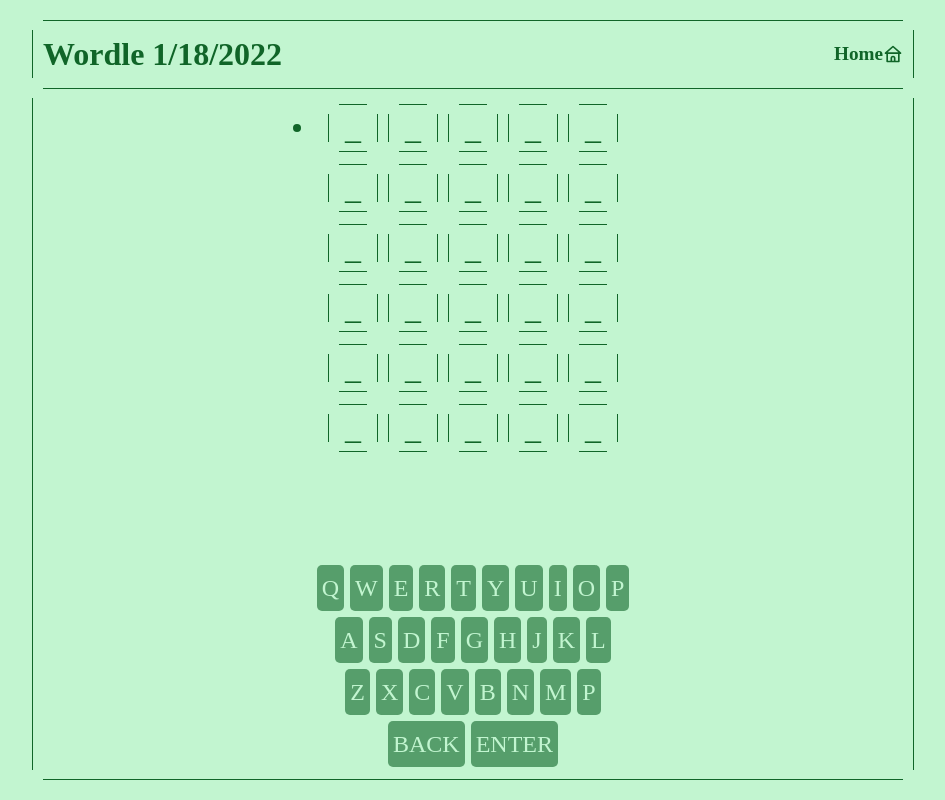
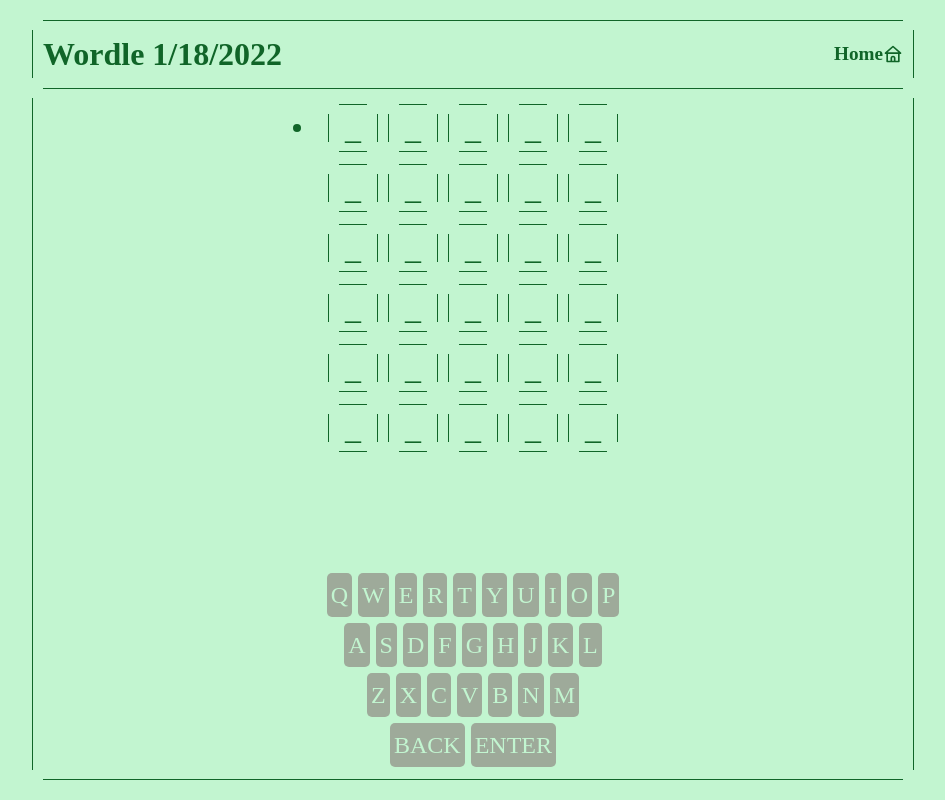
Before and after one commit to EthanGrebmeier/copypasta, a Next.js app: page /wordle in a window 1280 px wide. Shown: the whole page, without its empty margins (167-1112 px from the left). Built offline with nearby package versions, Linux system fonts and the light colour scheme; a web font is replaced by a local one.

Commit message:
Added keyboard letter tracking

```diff
--- a/src/components/wordle/Keyboard.tsx
+++ b/src/components/wordle/Keyboard.tsx
@@ -3,6 +3,9 @@
 import KeyboardLetter from "./KeyboardLetter"
 
 const Keyboard = ({
+    correctSpotLetters,
+    correctLetters,
+    wrongLetters,
     addLetter,
     removeLetter,
     submit,
@@ -15,114 +18,214 @@
                 <KeyboardLetter
                     letter='q'
                     onClick={addLetter}
+                    correctSpotLetters={correctSpotLetters}
+                    correctLetters={correctLetters}
+                    wrongLetters={wrongLetters}
+
                 />
                 <KeyboardLetter
                     letter='w'
                     onClick={addLetter}
+                    correctSpotLetters={correctSpotLetters}
+                    correctLetters={correctLetters}
+                    wrongLetters={wrongLetters}
+
                 />
                 <KeyboardLetter
                     letter='e'
                     onClick={addLetter}
+                    correctSpotLetters={correctSpotLetters}
+                    correctLetters={correctLetters}
+                    wrongLetters={wrongLetters}
+
                 />
                 <KeyboardLetter
                     letter='r'
                     onClick={addLetter}
+                    correctSpotLetters={correctSpotLetters}
+                    correctLetters={correctLetters}
+                    wrongLetters={wrongLetters}
+
                 />
                 <KeyboardLetter
                     letter='t'
                     onClick={addLetter}
+                    correctSpotLetters={correctSpotLetters}
+                    correctLetters={correctLetters}
+                    wrongLetters={wrongLetters}
+
                 />
                 <KeyboardLetter
                     letter='y'
                     onClick={addLetter}
+                    correctSpotLetters={correctSpotLetters}
+                    correctLetters={correctLetters}
+                    wrongLetters={wrongLetters}
+
                 />
                 <KeyboardLetter
                     letter='u'
                     onClick={addLetter}
+                    correctSpotLetters={correctSpotLetters}
+                    correctLetters={correctLetters}
+                    wrongLetters={wrongLetters}
+
                 />
                 <KeyboardLetter
                     letter='i'
                     onClick={addLetter}
+                    correctSpotLetters={correctSpotLetters}
+                    correctLetters={correctLetters}
+                    wrongLetters={wrongLetters}
+
                 />
                 <KeyboardLetter
                     letter='o'
                     onClick={addLetter}
+                    correctSpotLetters={correctSpotLetters}
+                    correctLetters={correctLetters}
+                    wrongLetters={wrongLetters}
+
                 />
                 <KeyboardLetter
                     letter='p'
                     onClick={addLetter}
+                    correctSpotLetters={correctSpotLetters}
+                    correctLetters={correctLetters}
+                    wrongLetters={wrongLetters}
+
                 />
             </Row>
             <Row>
                 <KeyboardLetter
                     letter='a'
                     onClick={addLetter}
+                    correctSpotLetters={correctSpotLetters}
+                    correctLetters={correctLetters}
+                    wrongLetters={wrongLetters}
+
                 />
                 <KeyboardLetter
                     letter='s'
                     onClick={addLetter}
+                    correctSpotLetters={correctSpotLetters}
+                    correctLetters={correctLetters}
+                    wrongLetters={wrongLetters}
+
                 />
                 <KeyboardLetter
                     letter='d'
                     onClick={addLetter}
+                    correctSpotLetters={correctSpotLetters}
+                    correctLetters={correctLetters}
+                    wrongLetters={wrongLetters}
+
                 />
                 <KeyboardLetter
                     letter='f'
                     onClick={addLetter}
+                    correctSpotLetters={correctSpotLetters}
+                    correctLetters={correctLetters}
+                    wrongLetters={wrongLetters}
+
                 />
                 <KeyboardLetter
                     letter='g'
                     onClick={addLetter}
+                    correctSpotLetters={correctSpotLetters}
+                    correctLetters={correctLetters}
+                    wrongLetters={wrongLetters}
+
                 />
                 <KeyboardLetter
                     letter='h'
                     onClick={addLetter}
+                    correctSpotLetters={correctSpotLetters}
+                    correctLetters={correctLetters}
+                    wrongLetters={wrongLetters}
+
                 />
                 <KeyboardLetter
                     letter='j'
                     onClick={addLetter}
+                    correctSpotLetters={correctSpotLetters}
+                    correctLetters={correctLetters}
+                    wrongLetters={wrongLetters}
+
                 />
                 <KeyboardLetter
                     letter='k'
                     onClick={addLetter}
+                    correctSpotLetters={correctSpotLetters}
+                    correctLetters={correctLetters}
+                    wrongLetters={wrongLetters}
+
                 />
                 <KeyboardLetter
                     letter='l'
                     onClick={addLetter}
+                    correctSpotLetters={correctSpotLetters}
+                    correctLetters={correctLetters}
+                    wrongLetters={wrongLetters}
+
                 />
             </Row>
             <Row>
                 <KeyboardLetter
                     letter='z'
                     onClick={addLetter}
+                    correctSpotLetters={correctSpotLetters}
+                    correctLetters={correctLetters}
+                    wrongLetters={wrongLetters}
+
                 />
                 <KeyboardLetter
                     letter='x'
                     onClick={addLetter}
+                    correctSpotLetters={correctSpotLetters}
+                    correctLetters={correctLetters}
+                    wrongLetters={wrongLetters}
+
                 />
                 <KeyboardLetter
                     letter='c'
                     onClick={addLetter}
+                    correctSpotLetters={correctSpotLetters}
+                    correctLetters={correctLetters}
+                    wrongLetters={wrongLetters}
+
                 />
                 <KeyboardLetter
                     letter='v'
                     onClick={addLetter}
+                    correctSpotLetters={correctSpotLetters}
+                    correctLetters={correctLetters}
+                    wrongLetters={wrongLetters}
+
                 />
                 <KeyboardLetter
                     letter='b'
                     onClick={addLetter}
+                    correctSpotLetters={correctSpotLetters}
+                    correctLetters={correctLetters}
+                    wrongLetters={wrongLetters}
+
                 />
                 <KeyboardLetter
                     letter='n'
                     onClick={addLetter}
+                    correctSpotLetters={correctSpotLetters}
+                    correctLetters={correctLetters}
+                    wrongLetters={wrongLetters}
+
                 />
                 <KeyboardLetter
                     letter='m'
                     onClick={addLetter}
-                />
-                <KeyboardLetter
-                    letter='p'
-                    onClick={addLetter}
+                    correctSpotLetters={correctSpotLetters}
+                    correctLetters={correctLetters}
+                    wrongLetters={wrongLetters}
+
                 />
             </Row>
             <Row>
--- a/src/components/wordle/KeyboardLetter.tsx
+++ b/src/components/wordle/KeyboardLetter.tsx
@@ -2,14 +2,20 @@
 
 type LetterProps = {
     width?: string;
+    correctSpotLetter: boolean;
+    correctLetter: boolean;
+    wrongLetter: boolean;
 }
 
 const Letter = styled.button<LetterProps>`
     position: relative;
     margin: 3px;
     border-radius: 5px;
-    background: var(--secondary-transparent);
-    padding: 5px;
+    background: ${props => props.correctSpotLetter ?
+        'var(--secondary-transparent)' :
+        props.correctLetter ? 'var(--tertiary-transparent)' :
+        props.wrongLetter ? 'var(--wrong-transparent)' : 'var(--grey)'};
+    padding: 4px;
     display: flex;
     justify-content: center;
     align-items: center;
@@ -20,11 +26,20 @@
     border: none;
 `
 
-const KeyboardLetter = ({letter, onClick}) => {
+const KeyboardLetter = ({
+    letter,
+    onClick,
+    correctSpotLetters,
+    correctLetters,
+    wrongLetters,
+}) => {
     return (
         <Letter
             width='10px'
             onClick={() => onClick && onClick(letter)}
+            correctSpotLetter={correctSpotLetters?.includes(letter)}
+            correctLetter={correctLetters?.includes(letter)}
+            wrongLetter={wrongLetters?.includes(letter)}
         >
             <p>
                 {letter.toUpperCase()}
```
